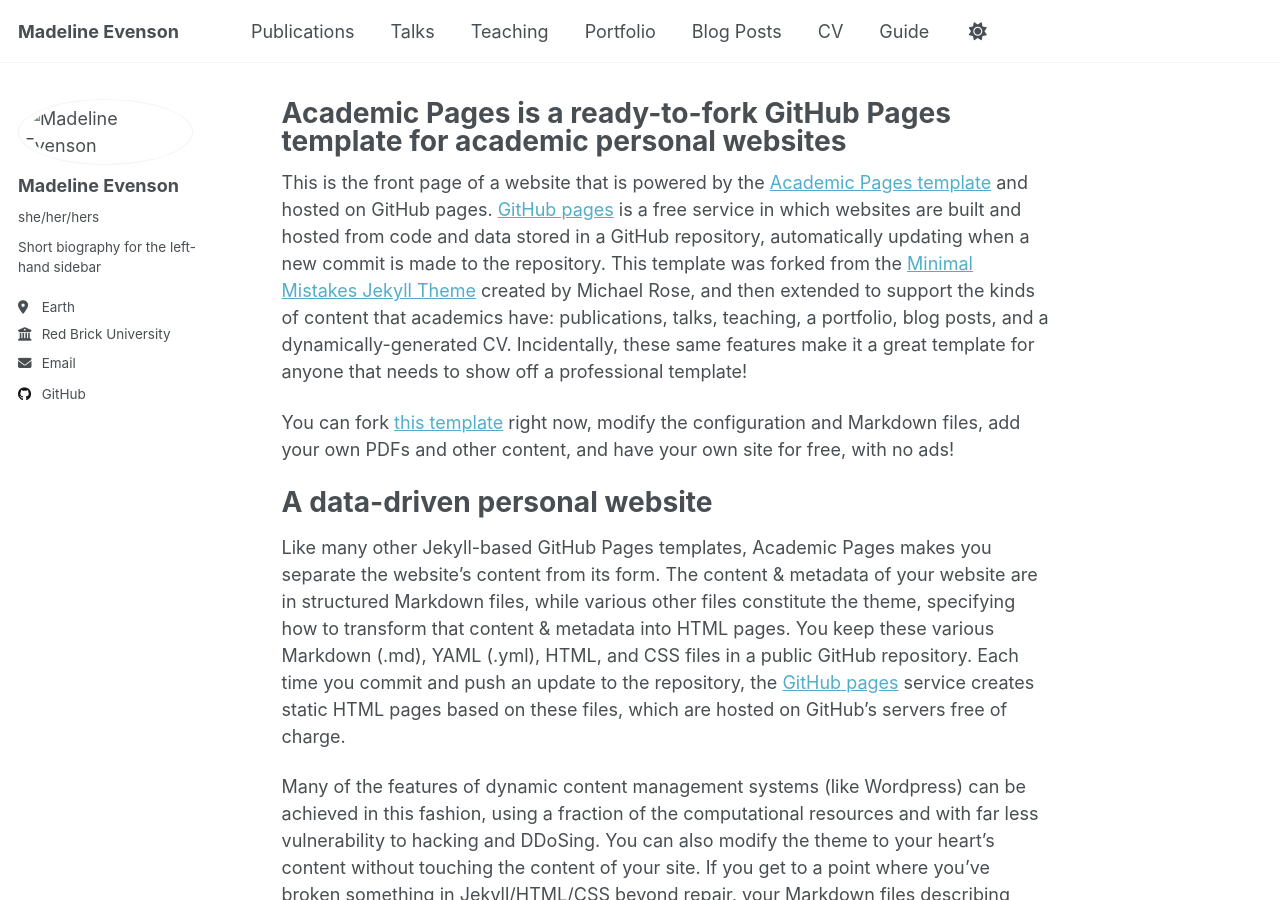
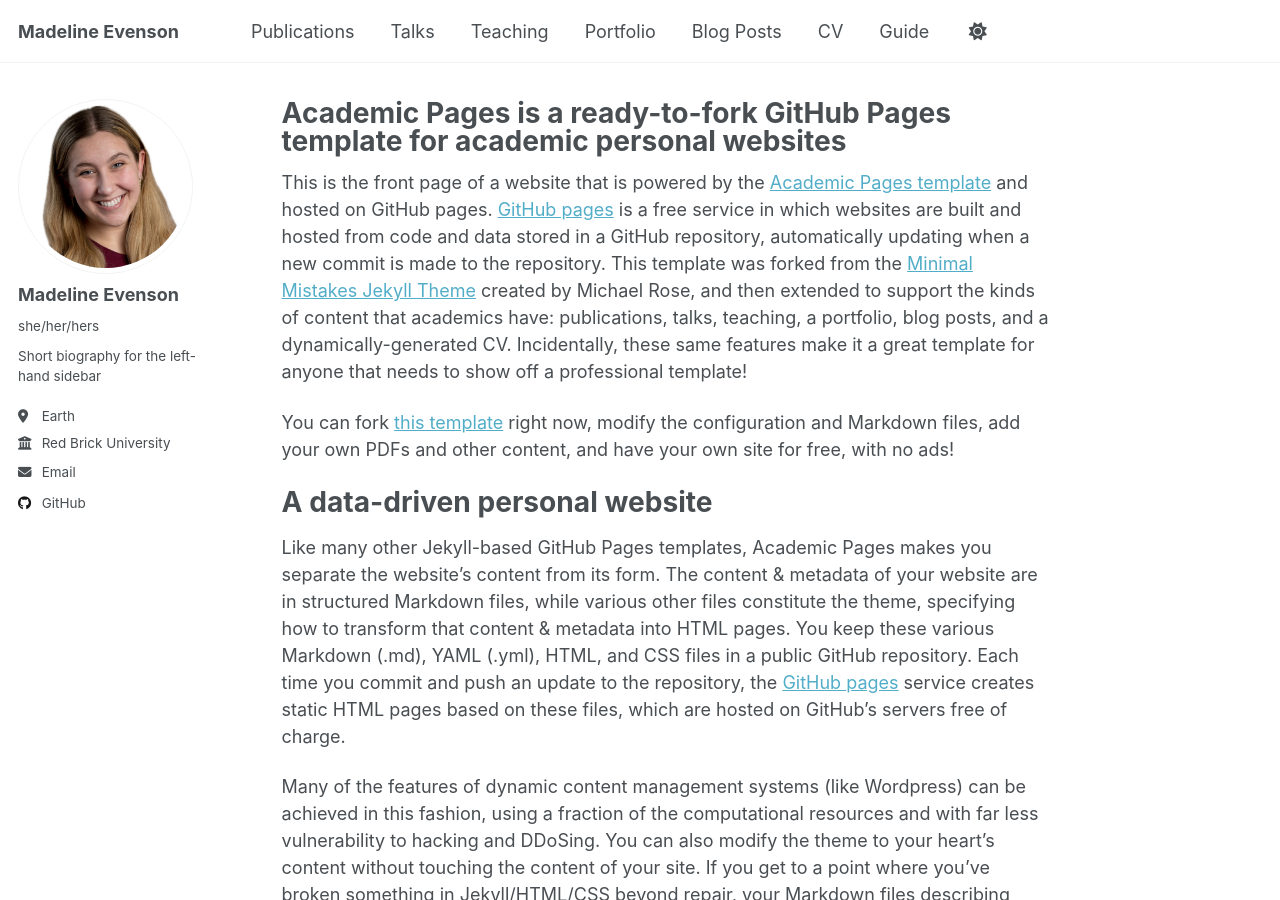
Before and after one commit to madeline-evenson/REU_project, a Jekyll site: the page built from _pages/about.md, in a window 1280 px wide and 900 px high. Built offline with Jekyll 4.4.1, drawn with Linux system fonts in a browser that asks for light colours; a script that is not in the unit is left out.

Commit message:
Update _config.yml

```diff
--- a/_config.yml
+++ b/_config.yml
@@ -22,7 +22,7 @@ repository               : "academicpages/academicpages.github.io"
 #               Additional customization can be done by editing /_includes/author-profile.html
 author:
   # Biographic information
-  avatar           : "files/IMG_1013.JPG"
+  avatar           : "IMG_4994.jpg"
   name             : "Madeline Evenson"
   pronouns         : "she/her/hers"
   bio              : "Short biography for the left-hand sidebar"
```
